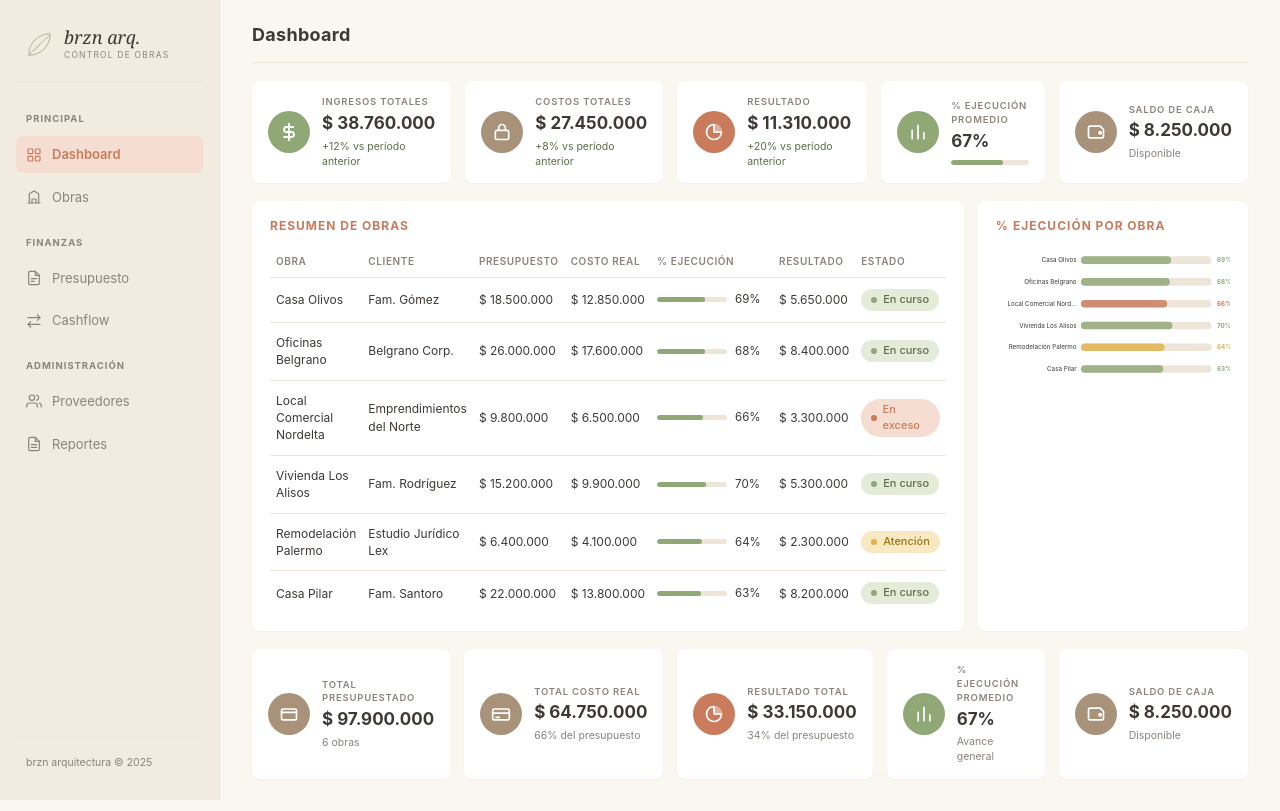
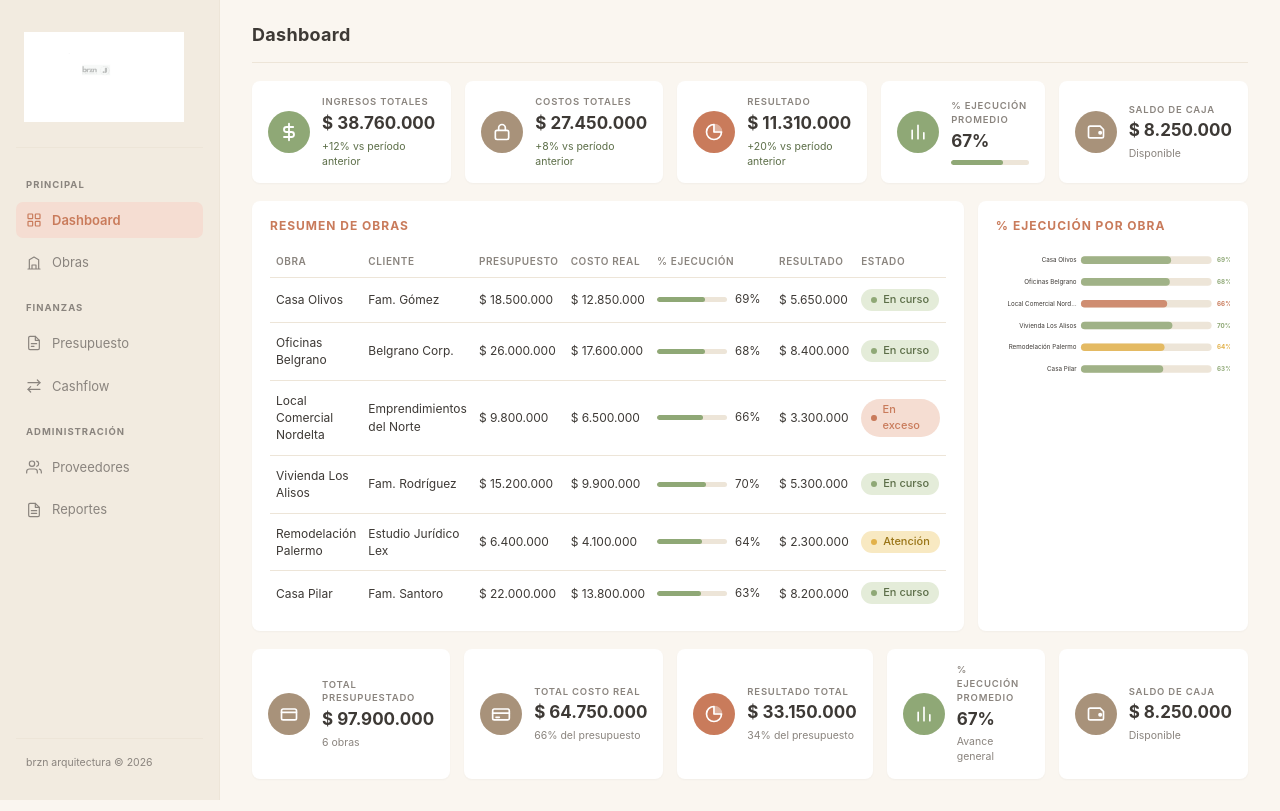
Before and after one commit to yuvosho/dashboard-gorodner, a plain HTML site: page index.html in a window 1280 px wide. Drawn offline with Linux system fonts and the light colour scheme.

Commit message:
Logo real en sidebar + lectura estructura Excel

```diff
--- a/index.html
+++ b/index.html
@@ -51,27 +51,9 @@
     border-right: 1px solid var(--border);
   }
   .sidebar-logo {
-    display: flex;
-    align-items: center;
-    gap: 10px;
-    padding: 4px 8px 20px;
+    padding: 8px 8px 20px;
     border-bottom: 1px solid var(--border);
     margin-bottom: 10px;
-  }
-  .sidebar-logo svg { width: 30px; height: 30px; color: var(--green); flex-shrink: 0; }
-  .sidebar-brand-name {
-    font-family: Georgia, "Times New Roman", serif;
-    font-style: italic;
-    font-size: 18px;
-    color: var(--text);
-    line-height: 1;
-  }
-  .sidebar-brand-sub {
-    font-size: 8.5px;
-    letter-spacing: 1.2px;
-    color: var(--text-muted);
-    text-transform: uppercase;
-    margin-top: 3px;
   }
   .nav-group-label {
     font-size: 9.5px;
@@ -258,15 +240,7 @@
   <!-- ======= SIDEBAR ======= -->
   <aside class="sidebar">
     <div class="sidebar-logo">
-      <svg viewBox="0 0 64 64" fill="none" xmlns="http://www.w3.org/2000/svg" aria-hidden="true">
-        <path d="M10 54 C 10 28, 30 8, 56 8 C 56 34, 36 54, 10 54 Z" stroke="currentColor" stroke-width="1.6" fill="none"/>
-        <path d="M12 52 C 24 38, 40 24, 54 12" stroke="currentColor" stroke-width="1.4" fill="none"/>
-        <path d="M22 44 C 26 40, 30 36, 34 32" stroke="currentColor" stroke-width="1" fill="none"/>
-      </svg>
-      <div>
-        <div class="sidebar-brand-name">brzn arq.</div>
-        <div class="sidebar-brand-sub">Control de Obras</div>
-      </div>
+      <img src="logo.jpg" alt="brzn arquitectura" style="width:100%; max-width:160px; object-fit:contain; filter:grayscale(20%);">
     </div>
 
     <div class="nav-group-label">Principal</div>
@@ -326,7 +300,7 @@
       Reportes
     </a>
 
-    <div class="sidebar-footer">brzn arquitectura © 2025</div>
+    <div class="sidebar-footer">brzn arquitectura © 2026</div>
   </aside>
 
   <!-- ======= MAIN ======= -->
```
Also changed, not shown: logo.jpg (added).
